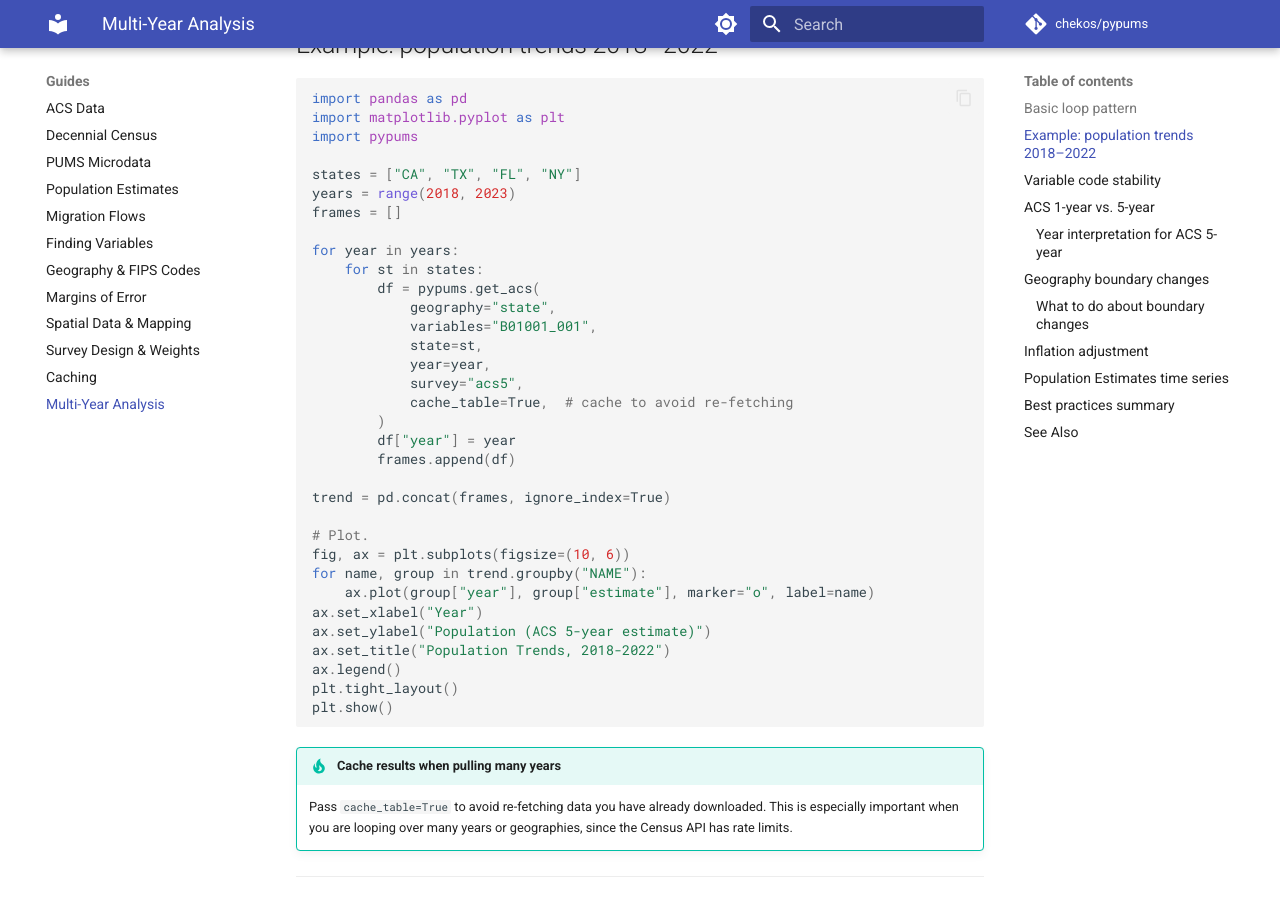
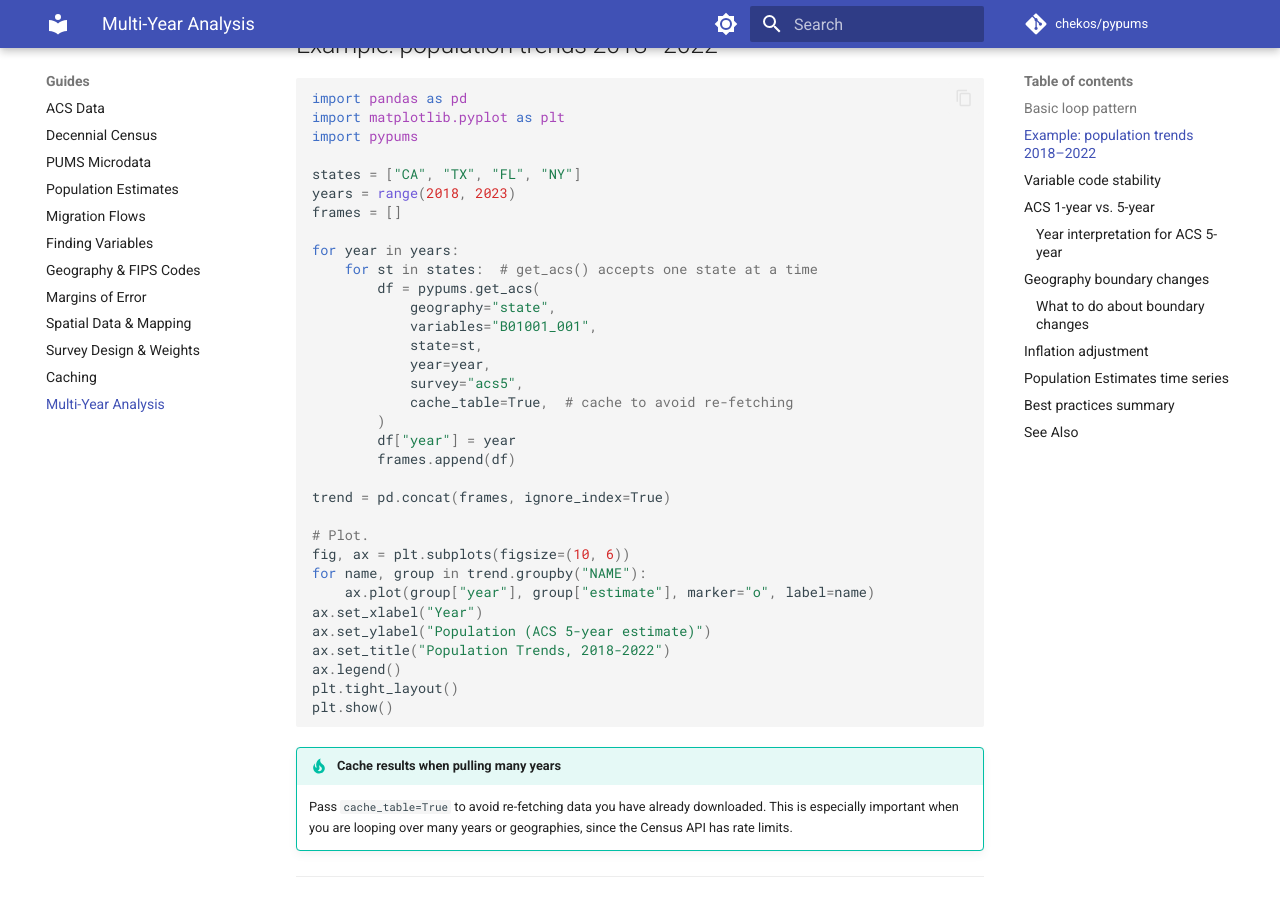
Before and after one commit to chekos/pypums, an MkDocs documentation site: the page built from docs/guides/multi-year.md, in a window 1280 px wide and 900 px high, scrolled down 926 px. Built offline with MkDocs 1.6.1 and Material for MkDocs 9.7.7, drawn with Linux system fonts in a browser that asks for light colours; comment, search, counter and statistics services are not loaded.

Commit message:
Address review feedback: namespace consistency, loop comment, gitignore launch.json
- Use `pypums.load_variables()` with full namespace in variables.md intro
  for consistency with `pypums.datasets.pums_variables()` in same sentence
- Add inline comment clarifying get_acs() accepts one state at a time
- Move .claude/launch.json to .gitignore (IDE-specific tooling config)

Co-Authored-By: Claude Opus 4.6 <noreply@anthropic.com>

```diff
--- a/docs/guides/multi-year.md
+++ b/docs/guides/multi-year.md
@@ -51,7 +51,7 @@ years = range(2018, 2023)
 frames = []
 
 for year in years:
-    for st in states:
+    for st in states:  # get_acs() accepts one state at a time
         df = pypums.get_acs(
             geography="state",
             variables="B01001_001",
```
Also changed, not shown: docs/guides/variables.md (+1 -1 lines), 2 other files.
